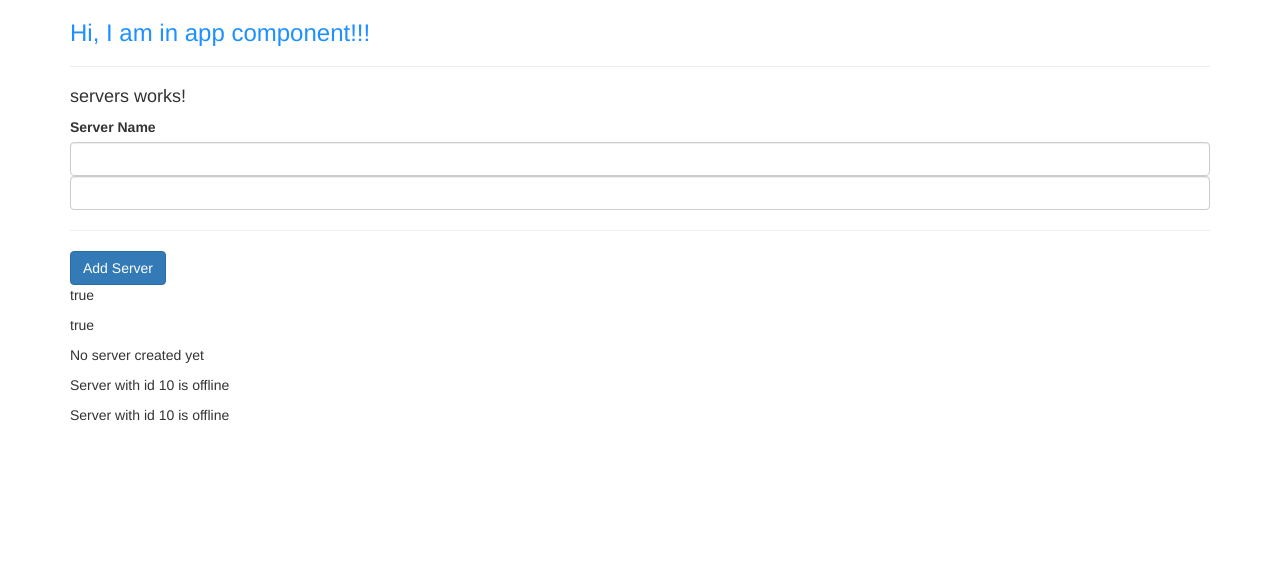
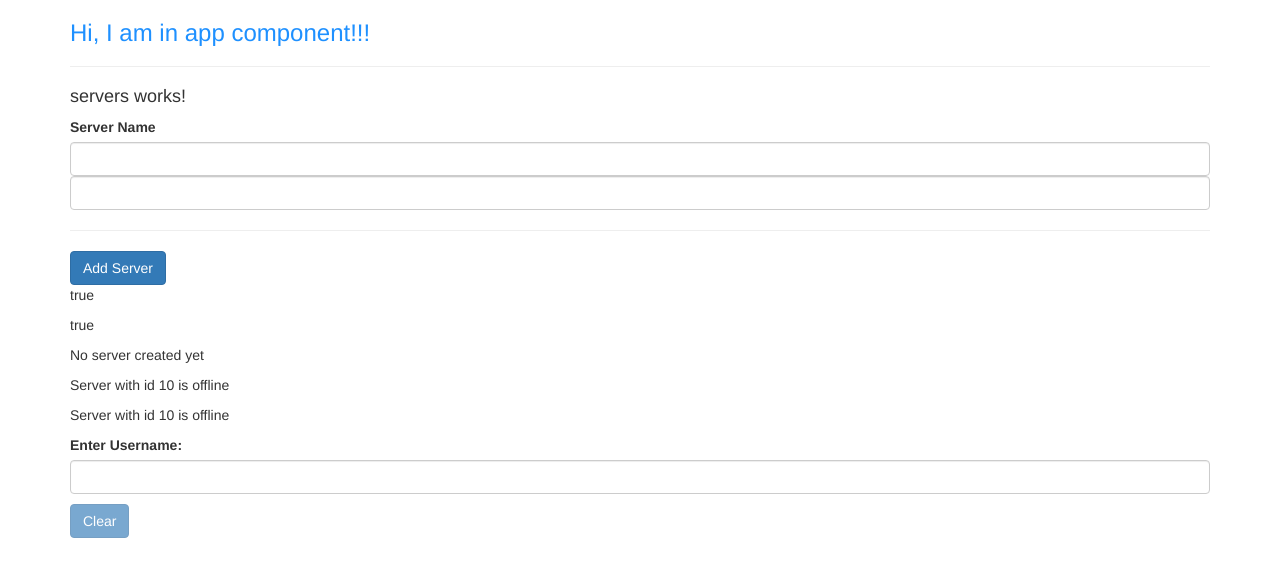
Before and after one commit to nitin1259/angular-journey, an Angular app: page / in a window 1280 px wide. Shown: the top 576 px of the page. Built offline with nearby package versions, Linux system fonts and the light colour scheme.

Commit message:
databinding - assignment username

```diff
--- a/src/app/app.component.html
+++ b/src/app/app.component.html
@@ -7,6 +7,7 @@
             <!-- <div app-servers></div> -->
             <!-- <div class="app-servers"></div> -->
             <app-servers></app-servers>
+            <app-usermgmt></app-usermgmt>
         </div>
     </div>
 </div>
--- a/src/app/app.module.ts
+++ b/src/app/app.module.ts
@@ -6,9 +6,10 @@ import { AppRoutingModule } from './app-routing.module';
 import { AppComponent } from './app.component';
 import { ServerComponent } from './server/server.component';
 import { ServersComponent } from './servers/servers.component';
+import { UsermgmtComponent } from './usermgmt/usermgmt.component';
 
 @NgModule({
-  declarations: [AppComponent, ServerComponent, ServersComponent],
+  declarations: [AppComponent, ServerComponent, ServersComponent, UsermgmtComponent],
   imports: [BrowserModule, AppRoutingModule, FormsModule],
   providers: [],
   bootstrap: [AppComponent],
--- a/src/app/servers/servers.component.ts
+++ b/src/app/servers/servers.component.ts
@@ -24,7 +24,8 @@ export class ServersComponent implements OnInit {
   ngOnInit(): void {}
 
   onCreateServer() {
-    this.serverCreationStatus = 'Server has been created!!!';
+    this.serverCreationStatus =
+      'Server has been created. Name is ' + this.serverName + '!!!';
   }
 
   onUpdateServerName(event: Event) {
--- /dev/null
+++ b/src/app/usermgmt/usermgmt.component.html
@@ -0,0 +1,7 @@
+<label>Enter Username:</label>
+<input type="text" class="form-control" [(ngModel)]="userName" (input)="onChangeUserName($event)">
+
+
+<p>{{userName}}</p>
+
+<button class="btn btn-primary" [disabled]="!isEnabled" (click)="onButtonClick()">Clear</button>
--- /dev/null
+++ b/src/app/usermgmt/usermgmt.component.ts
@@ -0,0 +1,24 @@
+import { Component, OnInit } from '@angular/core';
+
+@Component({
+  selector: 'app-usermgmt',
+  templateUrl: './usermgmt.component.html',
+  styleUrls: ['./usermgmt.component.css'],
+})
+export class UsermgmtComponent implements OnInit {
+  userName = '';
+  isEnabled = false;
+  constructor() {}
+
+  ngOnInit(): void {}
+
+  onChangeUserName(event: Event) {
+    if (this.userName && this.userName.trim().length > 0) this.isEnabled = true;
+    else this.isEnabled = false;
+  }
+
+  onButtonClick() {
+    this.userName = '';
+    this.isEnabled = false;
+  }
+}
```
Also changed, not shown: src/app/usermgmt/usermgmt.component.css (added).
